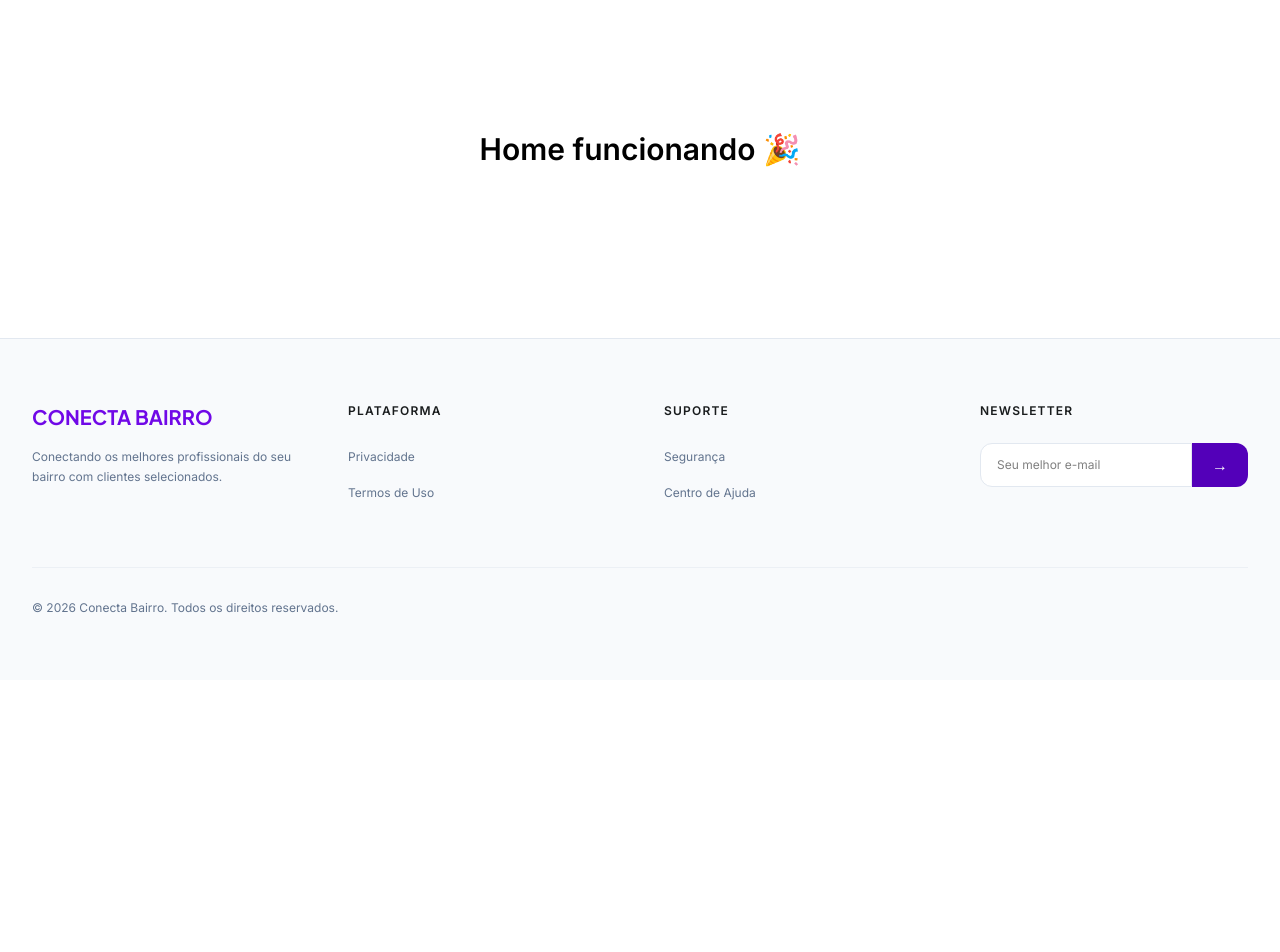
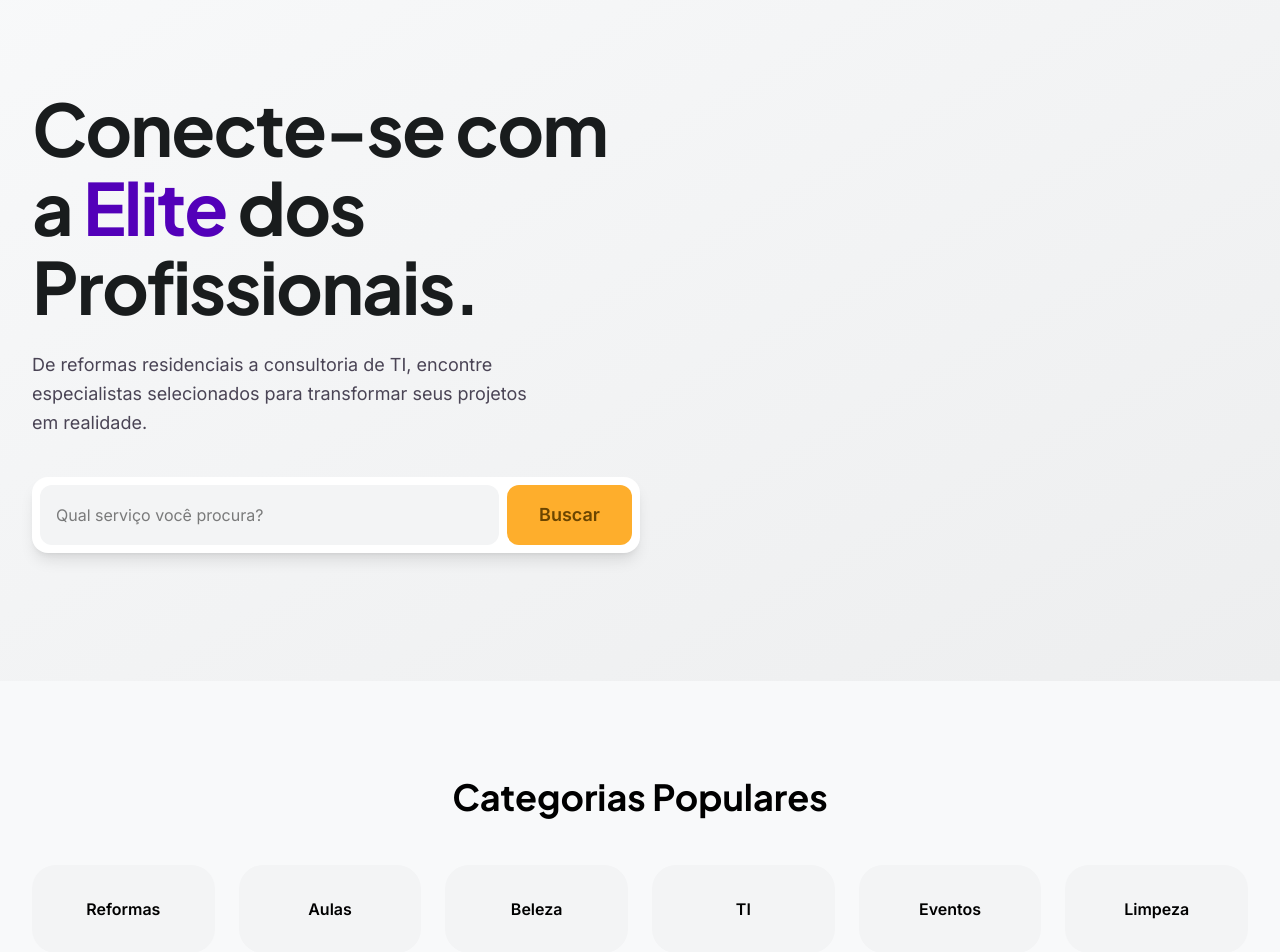
Before and after one commit to jamilelopes/conecta-bairro-2.0, a React (Vite) app: page / in a window 1280 px wide. Shown: the part 120-1072 px from the top of the page. Before the commit the page ends 800 px from the top, so only its background shows below. Built offline with nearby package versions, Linux system fonts and the light colour scheme.

Commit message:
Implementa conteudo da Home (hero e categorias)

```diff
--- a/src/pages/Home.jsx
+++ b/src/pages/Home.jsx
@@ -1,12 +1,58 @@
+import { useNavigate } from "react-router-dom";
 import Navbar from "../components/Navbar";
 import Footer from "../components/Footer";
 
+const categorias = ["Reformas", "Aulas", "Beleza", "TI", "Eventos", "Limpeza"];
+
 function Home() {
+  const navigate = useNavigate();
+
   return (
     <div className="flex flex-col min-h-screen">
       <Navbar />
-      <main className="pt-20 flex-1 flex items-center justify-center">
-        <h1 className="text-3xl font-bold">Home funcionando 🎉</h1>
+      <main className="pt-20">
+        <section className="relative overflow-hidden py-24 md:py-32 bg-gradient-to-br from-surface to-surface-container">
+          <div className="max-w-7xl mx-auto px-8 relative z-10 flex flex-col md:flex-row items-center gap-12">
+            <div className="w-full md:w-1/2">
+              <h1 className="font-headline text-5xl md:text-7xl font-bold text-on-surface leading-[1.1] mb-6 tracking-tight">
+                Conecte-se com a <span className="text-primary">Elite</span> dos Profissionais.
+              </h1>
+              <p className="text-lg text-on-surface-variant mb-10 max-w-lg leading-relaxed">
+                De reformas residenciais a consultoria de TI, encontre especialistas selecionados para transformar seus projetos em realidade.
+              </p>
+              <div className="bg-surface-container-lowest p-2 rounded-2xl shadow-lg flex flex-col md:flex-row gap-2 max-w-2xl">
+                <div className="flex-1 flex items-center px-4 gap-3 bg-surface-container-low rounded-xl py-3">
+                  <input
+                    className="bg-transparent border-none focus:ring-0 w-full outline-none"
+                    placeholder="Qual serviço você procura?"
+                    type="text"
+                  />
+                </div>
+                <button
+                  onClick={() => navigate("/explore")}
+                  className="bg-secondary-container text-on-secondary-container px-8 py-4 rounded-xl font-bold text-lg hover:scale-[0.98] transition-transform"
+                >
+                  Buscar
+                </button>
+              </div>
+            </div>
+          </div>
+        </section>
+
+        <section className="py-24 bg-surface text-center px-8">
+          <h2 className="font-headline text-4xl font-bold mb-12">Categorias Populares</h2>
+          <div className="grid grid-cols-2 md:grid-cols-4 lg:grid-cols-6 gap-6 max-w-7xl mx-auto">
+            {categorias.map((cat) => (
+              <div
+                key={cat}
+                onClick={() => navigate("/explore")}
+                className="group bg-surface-container-low p-8 rounded-3xl hover:bg-primary-container transition-all cursor-pointer"
+              >
+                <span className="font-bold group-hover:text-white transition-colors">{cat}</span>
+              </div>
+            ))}
+          </div>
+        </section>
       </main>
       <Footer />
     </div>
```
